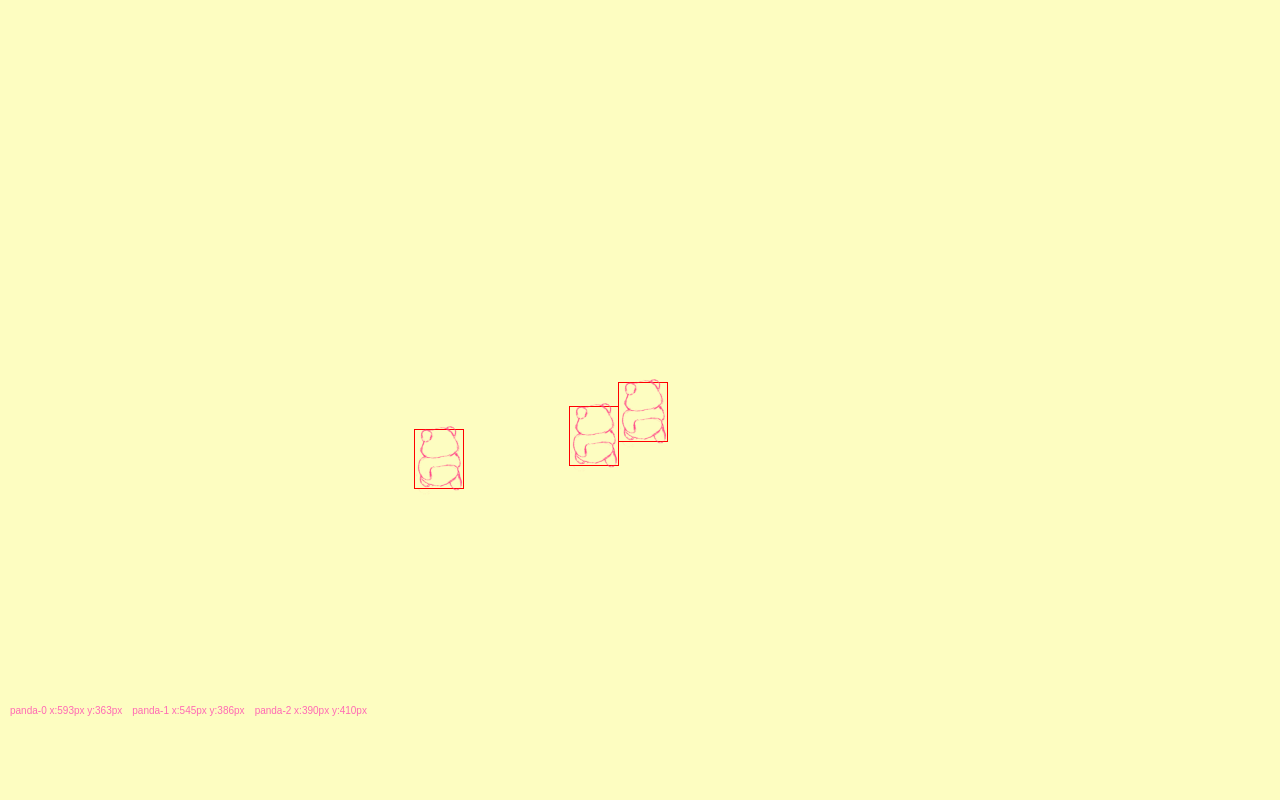
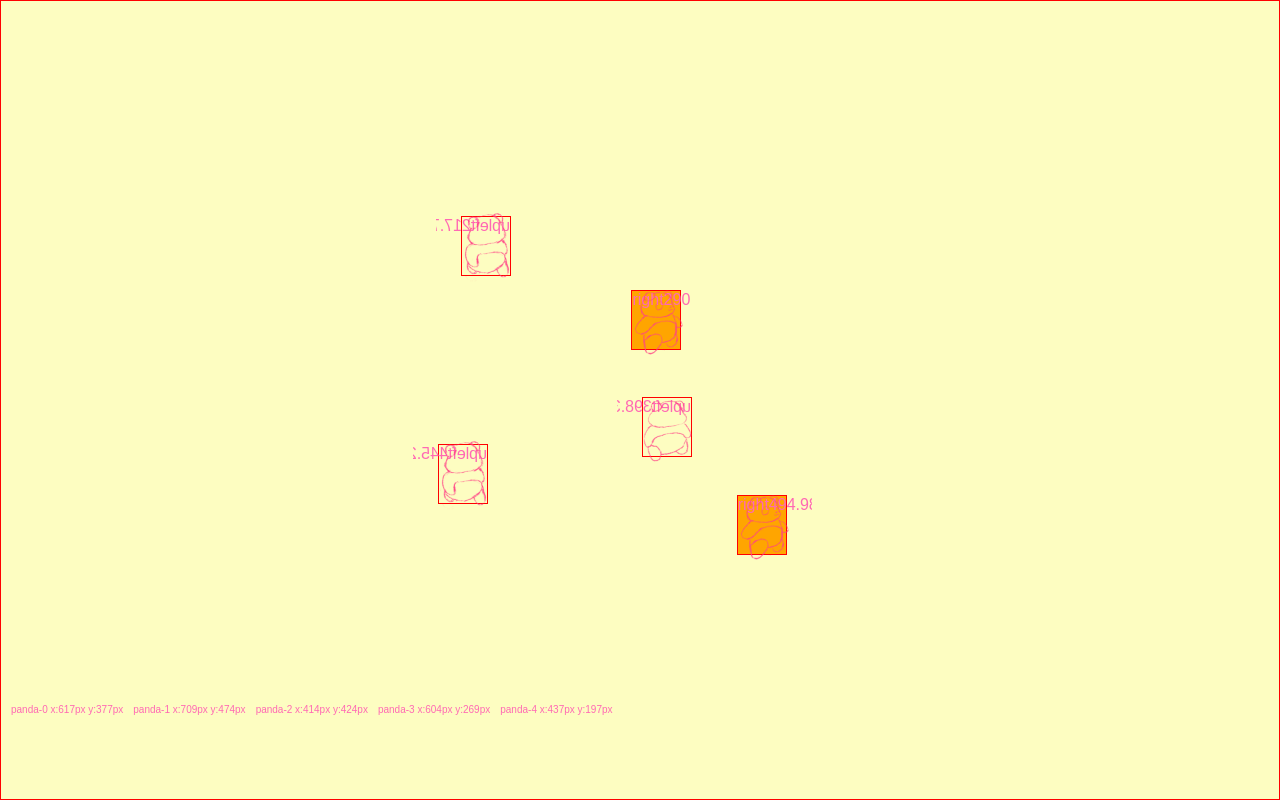
Before and after one commit to masarabbit/pandapanda, a plain HTML site: page index.html in a window 1280 px wide. Drawn offline with Linux system fonts and the light colour scheme.

Commit message:
testing collision

```diff
--- a/app.js
+++ b/app.js
@@ -7,7 +7,6 @@ function init() {
   const animationFrames = {
     walk: [0, 1, 2, 1]
   }
-  // const walkingFrames = [0, 1, 2, 1]
   const cellSize = 100
   const directions = {
     up: 0,
@@ -29,15 +28,16 @@ function init() {
   const vertical = ['up', 'down', '']
   const horizontal = ['left', 'right', '']
   const pandas = {}
-  let pandaCount = 0
   const frameSpeed = 150
   const moveSpeed = 1000 * 3
   const pandaIndicators = []
+  let pandaCount = 0
 
   const animatePanda = (panda, pandaObj, animation) =>{
     const i = pandaObj.frame
-    panda.childNodes[1].childNodes[1].style.marginLeft = `-${animationFrames[animation][i] * cellSize}px`
-    panda.childNodes[1].childNodes[1].style.marginTop = `-${cellSize * directions[pandaObj.direction]}px`
+    const pandaSprite = panda.childNodes[1].childNodes[1]
+    pandaSprite.style.marginLeft = `-${animationFrames[animation][i] * cellSize}px`
+    pandaSprite.style.marginTop = `-${cellSize * directions[sprites[pandaObj.direction]]}px`
     pandaObj.frame = i === animationFrames[animation].length - 1 ? 0 : i + 1
   }
 
@@ -50,35 +50,57 @@ function init() {
     return arr[Math.floor(Math.random() * arr.length)]
   }
 
+  const stopPanda = (panda, pandaObj) =>{
+    clearInterval(pandaObj.frameInterval)
+    panda.style.marginLeft = panda.style.offsetLeft
+    panda.style.marginTop = panda.style.offsetTop
+    pandaObj.stop = true
+
+    // setInterval(()=>{
+    //   pandaObj.ready = true
+    // },1000)
+  }
+
+  const startPanda = (panda, pandaObj) =>{
+    pandaObj.frameInterval = setInterval(()=>{
+      animatePanda(panda, pandaObj, 'walk')
+    }, frameSpeed)
+    pandaObj.stop = false
+    // panda.ready = false
+  }
+
   const moveAbout = (panda, pandaObj) =>{
-    // todo change this so that only direction is random and walking pace is the same?
-    // add up / down / diagonal?
     const randomVert = randomD(vertical)
     const randomHori = randomD(horizontal)
     const randomDistance = Math.round(Math.random() * 100) + 50
+    const { marginLeft, marginTop } = panda.style
 
-    pandaObj.direction = sprites[randomVert + randomHori]
-    console.log('vert hori', `${randomVert + randomHori}`, 'dir', pandaObj.direction)
+    pandaObj.direction = randomVert + randomHori
 
-    const { marginLeft, marginTop } = panda.style
     let x = +marginLeft.replace('px','')
     let y = +marginTop.replace('px','')
 
-    if (randomHori !== ''){
-      x += randomHori === 'left' ? -randomDistance : randomDistance
-    }
-    if (randomVert !== ''){
-      y += randomVert === 'up' ? -randomDistance : randomDistance
+    if (randomHori !== '') x += randomHori === 'left' ? -randomDistance : randomDistance
+    if (randomVert !== '') y += randomVert === 'up' ? -randomDistance : randomDistance
+    panda.childNodes[1].className = `panda_inner_wrapper ${randomHori}`
+
+    // console.log('x', x, 'y', y)
+    // console.log('width', body.clientWidth, 'height', body.clientHeight)
+    // console.log('randomVert randomHori', randomVert + randomHori, 'x', x, pandaObj.prev[0], 'y', y, pandaObj.prev[1])
+
+    if (panda.stop) startPanda(panda, pandaObj)
+    if ((randomVert + randomHori) === '' || (x === pandaObj.prev[0] && y === pandaObj.prev[1])){
+      stopPanda(panda, pandaObj)
     }
 
-    console.log('x', x, 'y', y)
-
-    panda.style.marginLeft = `${x}px`
-    panda.style.marginTop = `${y}px`
-    panda.childNodes[1].className = `panda_inner_wrapper ${randomHori}`
-
-
-    pandaObj.prev = [x, y]
+    if (x > 100 && x < (body.clientWidth - 100)){
+      panda.style.marginLeft = `${x}px`
+      pandaObj.prev[0] = x
+    }
+    if (y > 100 && y < (body.clientHeight - 100)){
+      panda.style.marginTop = `${y}px`
+      pandaObj.prev[1] = y
+    }
   }
 
 
@@ -94,16 +116,15 @@ function init() {
         <img src="4ddown.png" alt="panda" />
         <img src="5down.png" alt="panda" />
       </div>
-      <div class="hit_area"><div></div></div>
+      <div class="hit_wrapper"><div class="hit_area"></div></div>
     </div>
     `
-    body.append(panda)
-
     panda.style.marginTop = `${body.clientHeight / 2}px`
     panda.style.marginLeft = `${body.clientWidth / 2}px`
     // panda.style.marginLeft = `${randomN()}px`
     // panda.style.marginTop = `${randomN()}px`
 
+    body.append(panda)
 
     pandas[`panda-${pandaCount}`] = {
       panda,
@@ -114,16 +135,12 @@ function init() {
       prev: [panda.style.marginLeft, panda.style.marginTop],
     }
     const pandaObj = pandas[`panda-${pandaCount}`]
-
-    pandaObj.frameInterval = setInterval(()=>{
-      animatePanda(panda, pandaObj, 'walk')
-    }, frameSpeed)
-
     const pandaStatus = document.createElement('p')
     pandaStatus.dataset.index = pandaCount
     indicator.append(pandaStatus)
     pandaIndicators.push(pandaStatus)
 
+    startPanda(panda, pandaObj)
     moveAbout(panda, pandaObj)
     pandaObj.walkInterval = setInterval(()=>{
       moveAbout(panda, pandaObj)
@@ -132,9 +149,7 @@ function init() {
     pandaCount++
   }
 
-  createPanda()
-  createPanda()
-  createPanda()
+  new Array(5).fill('').forEach(()=> createPanda())
 
   setInterval(()=>{
     pandaIndicators.forEach((indicator, i)=>{
@@ -142,6 +157,76 @@ function init() {
       indicator.innerHTML = `panda-${i} x:${panda.offsetLeft}px y:${panda.offsetTop}px`
     })
   },100)
+
+  const topEdge = area =>{
+    return area.getBoundingClientRect().y
+  }
+
+  const bottomEdge = area =>{
+    // console.log('h', area.clientHeight)
+    return area.getBoundingClientRect().y + area.clientHeight
+  }
+
+  const leftEdge = area =>{
+    return area.getBoundingClientRect().x
+  }
+
+  const rightEdge = area =>{
+    // console.log('w', area.clientWidth)
+    return area.getBoundingClientRect().x + area.clientWidth
+  }
+
+  const collide = (direction, pandaDirection, areaEdge, otherEdge) =>{
+    return !!(
+      direction === pandaDirection &&
+      Math.abs(areaEdge - otherEdge) < 5
+      ) //TODO if bottom edge and top edge match, side edges also need to match
+  }
+
+
+
+  const checkCollision = () =>{
+    const hitAreas = document.querySelectorAll('.hit_area')
+    hitAreas.forEach((area, i)=>{
+      const pandaObj = pandas[`panda-${i}`]
+      const { direction } = pandaObj
+      // console.log(area.parentNode)
+      // area.parentNode.style.borderColor = 'green'
+      area.innerHTML = direction + topEdge(area)
+
+      hitAreas.forEach((other, i) =>{
+        const panda = pandas[`panda-${i}`]
+        // console.log('panda', panda.panda)
+
+        if (other === area) return
+
+        if (collide(direction, 'up', topEdge(area), bottomEdge(other))) {
+          area.style.backgroundColor = 'red'
+          stopPanda(panda.panda, panda)
+        }
+
+        else if (collide(direction, 'right', rightEdge(area), leftEdge(other))) {
+          area.style.backgroundColor = 'orange'
+          stopPanda(panda.panda, panda)
+        } else {
+
+          if (panda.stop) {
+            area.style.backgroundColor = 'transparent'
+            startPanda(panda.panda, panda)
+          }
+
+        }
+
+      })
+    })
+  }
+
+  setInterval(()=>{
+    checkCollision()
+  },100)
+
+
+
 }
 
 window.addEventListener('DOMContentLoaded', init)
--- a/main.css
+++ b/main.css
@@ -24,6 +24,7 @@ body {
   width: 100%;
   height: 100%;
   overflow: hidden;
+  border: red 1px solid;
 }
 
 .panda_wrapper {
@@ -64,15 +65,15 @@ body {
   display: block;
 }
 
-.hit_area {
-  /* position: absolute; */
+.hit_wrapper {
   height: 100%;
+  /* border: pink 1px solid; */
   display: flex;
   justify-content: center;
   align-items: center;
 }
 
-.hit_area > div {
+.hit_area {
   height: 60px;
   width: 50px;
   border: 1px solid red;
```
